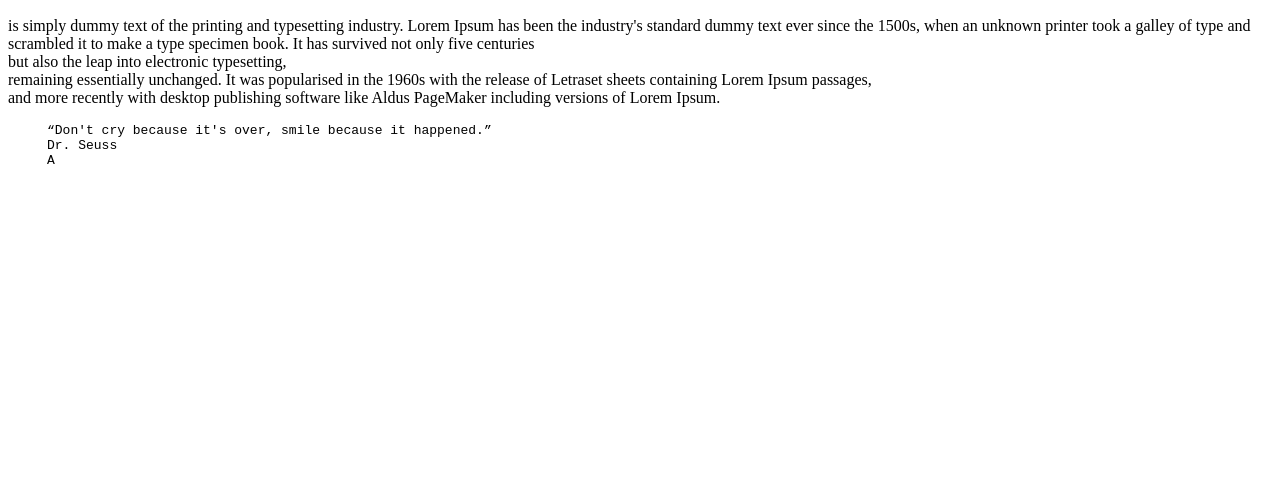
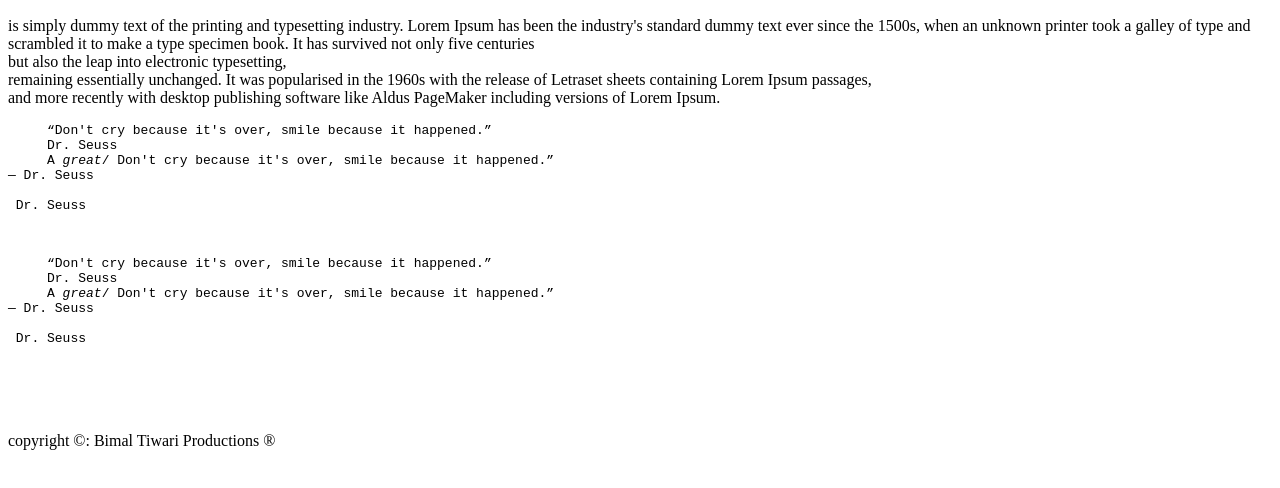
Before and after one commit to bimal12345/HTMLTextStrucutre, a plain HTML site: page index.html in a window 1280 px wide. Shown: the part 110-598 px from the top of the page. Drawn offline with Linux system fonts and the light colour scheme.

Commit message:
Good Commit

```diff
--- a/index.html
+++ b/index.html
@@ -42,7 +42,17 @@
       <pre>
      “Don't cry because it's over, smile because it happened.”
      Dr. Seuss
-     A <em>
+     A <em>great</em><Great Deal intelgence>/<intellegence> Don't cry because it's over, smile because it happened.”
+― Dr. Seuss
+  <br> Dr. Seuss
+       </article>
+      <pre>
+     “Don't cry because it's over, smile because it happened.”
+     Dr. Seuss
+     A <em>great</em><Great Deal intelgence>/<intellegence> Don't cry because it's over, smile because it happened.”
+― Dr. Seuss
+  <br> Dr. Seuss
+
       </pre>
    </aside>
 
@@ -52,5 +62,13 @@
 
 
 
+
+
+
+
+ <footer>
+copyright  &copy:
+Bimal Tiwari Productions &reg
+ </footer>
 <body/>
 <html/>
```
